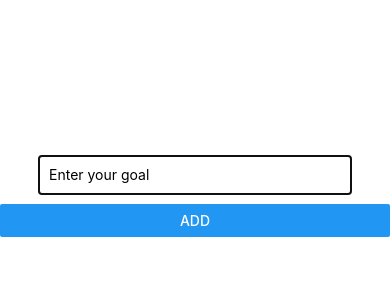
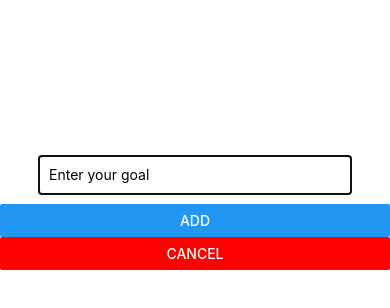
Before and after one commit to Rsja12/goals, a React Native app: screen / in a window 390 px wide. Both pictures are taken after a click on the button "ADD A NEW GOAL!". Shown: the top 308 px of the page. Built offline with nearby package versions, Linux system fonts and the light colour scheme.

Commit message:
add cancel functionality to modal

```diff
--- a/App.js
+++ b/App.js
@@ -17,6 +17,10 @@ export default function App() {
     setIsModalVisible(false);
   };
 
+  const handleCancelButton = () => {
+    setIsModalVisible(false);
+  };
+
   const handleDelete = (id) => {
     setAllGoals((prevState) => {
       return prevState.filter((goal) => goal.key !== id);
@@ -28,7 +32,11 @@ export default function App() {
       <StatusBar style="auto" />
 
       <Button title="Add A New Goal!" onPress={() => setIsModalVisible(true)} />
-      <GoalInput isVisible={isModalVisible} handleAdd={handleAddButton} />
+      <GoalInput
+        isVisible={isModalVisible}
+        handleAdd={handleAddButton}
+        handleCancel={handleCancelButton}
+      />
       <FlatList
         data={allGoals}
         renderItem={(itemData) => (
--- a/components/GoalInput.js
+++ b/components/GoalInput.js
@@ -1,7 +1,7 @@
 import React, { useState } from "react";
 import { StyleSheet, View, TextInput, Button, Modal } from "react-native";
 
-const GoalInput = ({ handleAdd, isVisible }) => {
+const GoalInput = ({ handleAdd, handleCancel, isVisible }) => {
   const [goal, setGoal] = useState("");
 
   const onInput = (input) => {
@@ -10,8 +10,8 @@ const GoalInput = ({ handleAdd, isVisible }) => {
 
   const onAddBtnPress = () => {
     handleAdd(goal);
-    setGoal('');
-  }
+    setGoal("");
+  };
 
   return (
     <Modal visible={isVisible} animationType="slide">
@@ -22,7 +22,8 @@ const GoalInput = ({ handleAdd, isVisible }) => {
           onChangeText={onInput}
           value={goal}
         />
-        <Button title="Add" onPress={onAddBtnPress} />
+        <Button title="Add" onPress={(onAddBtnPress)} />
+        <Button title="Cancel" color="red" onPress={handleCancel} />
       </View>
     </Modal>
   );
```
